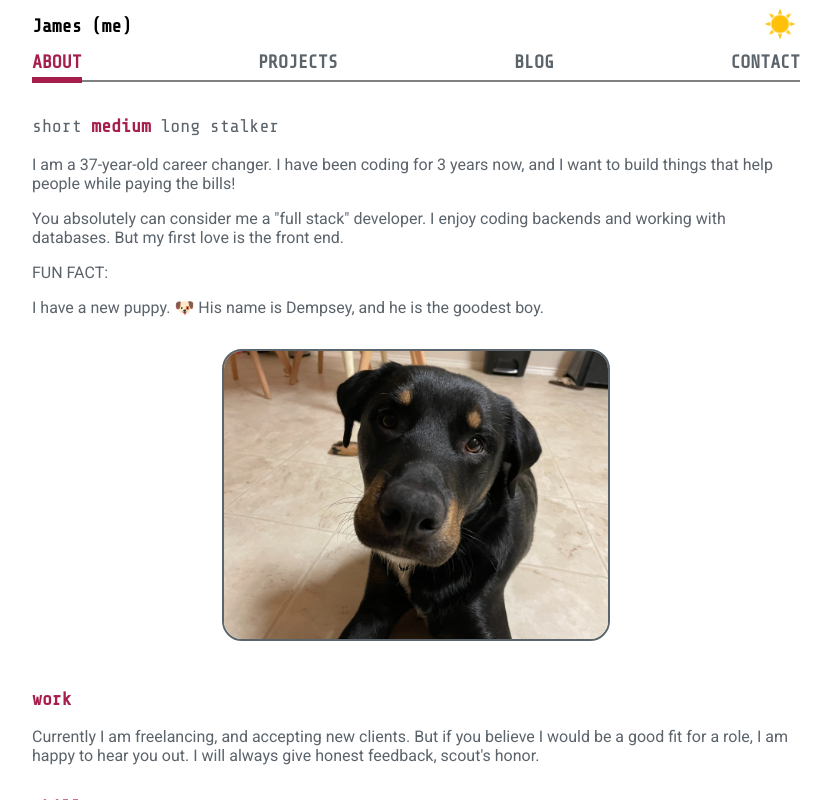
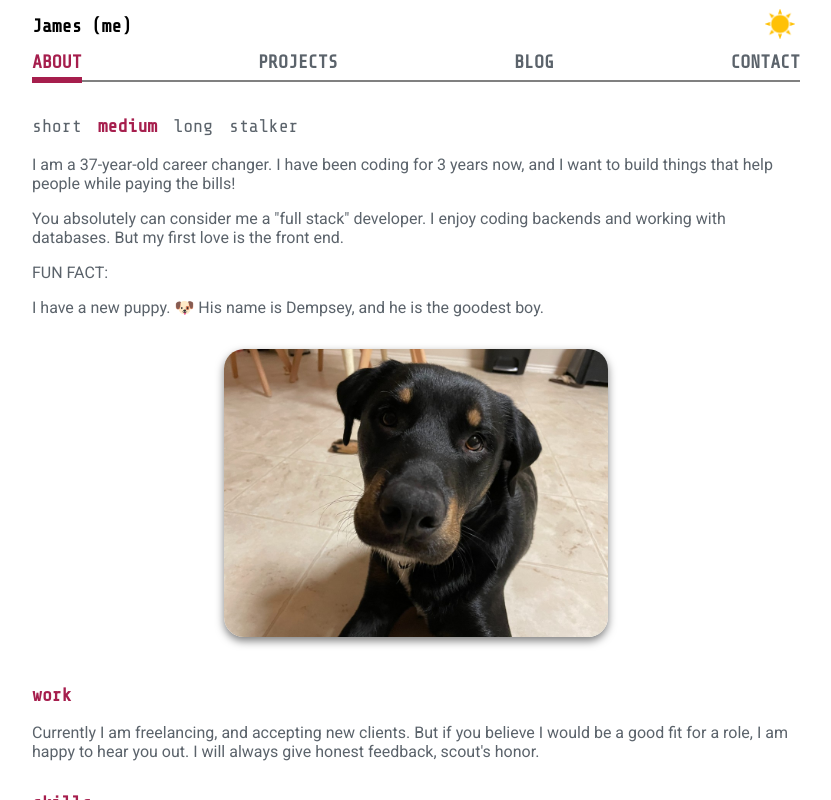
Before and after one commit to jamesncox/portfolio-v2, a React (Create React App) app: page / in a window 1280 px wide. Both pictures are taken after a click on the element "medium". Shown: the top 800 px of the page, without its empty margins (224-1055 px from the left). Built offline with nearby package versions, Linux system fonts and the light colour scheme.

Commit message:
Update App.css .image and .gif box-shadow

```diff
--- a/src/stylesheets/App.css
+++ b/src/stylesheets/App.css
@@ -33,6 +33,10 @@ body {
 
     /* transition */
    --theme-transition: background-color .4s ease-in-out, color .8s ease-in-out;
+
+    /* shadows */
+    --black-shadow: 0 4px 8px 0 rgba(0, 0, 0, 0.5);
+    --light-shadow: 0 4px 8px 1px var(--black);
 }
 
 body.light {
@@ -50,6 +54,9 @@ body.light {
     --bottom-border-color: var(--light-gray);
     --picture-border-color: var(--gray);
     --github-color: var(--black);
+
+    /* image */
+    --box-shadow: var(--black-shadow);
 }
 
 body.dark {
@@ -67,6 +74,9 @@ body.dark {
     --bottom-border-color: var(--lightest-gray);
     --picture-border-color: var(--gray);
     --github-color: var(--off-white);
+
+    /* image */
+    --box-shadow: var(--light-shadow);
 }
 
 .App {
@@ -118,7 +128,7 @@ body.dark {
     font-size: 1.15rem;
     color: var(--description-color);
     transition: var(--theme-transition);
-    margin-right: .6rem;
+    margin-right: 1rem;
     cursor: pointer;
 }
 
@@ -126,7 +136,7 @@ body.dark {
     font-family: 'Share Tech Mono', monospace;
     font-size: 1.15rem;
     font-weight: var(--bold);
-    margin-right: .6rem;
+    margin-right: 1rem;
     color: var(--hightlighted-menu-color);
     transition: var(--theme-transition);
     cursor: pointer;
@@ -177,9 +187,9 @@ body.dark {
     height: 100%;
     object-fit: cover;
     border-radius: 20px;
-    border: 2px solid var(--picture-border-color);
+    z-index: -1;
+    box-shadow: var(--box-shadow);
     transition: var(--theme-transition);
-    z-index: -1;
 }
 
 .gif {
@@ -188,9 +198,9 @@ body.dark {
     height: 100%;
     object-fit: cover;
     border-radius: 20px;
-    border: 2px solid var(--picture-border-color);
+    z-index: -1;
+    box-shadow: var(--box-shadow);
     transition: var(--theme-transition);
-    z-index: -1;
 }
 
 /* skills grid */
@@ -198,7 +208,7 @@ body.dark {
 .skill-grid {
     display: grid;
     grid-template-columns: 1fr 1fr 1fr;
-    grid-gap: 10px;
+    grid-gap: 15px;
 }
 
 .skills {
@@ -207,7 +217,6 @@ body.dark {
     justify-content: center;
     align-items: center;
     font-weight: var(--font-weight);
-    /* background-color: var(--picture-border-color); */
     height: 80px;
     padding: 5px;
     transition: var(--theme-transition);
```
